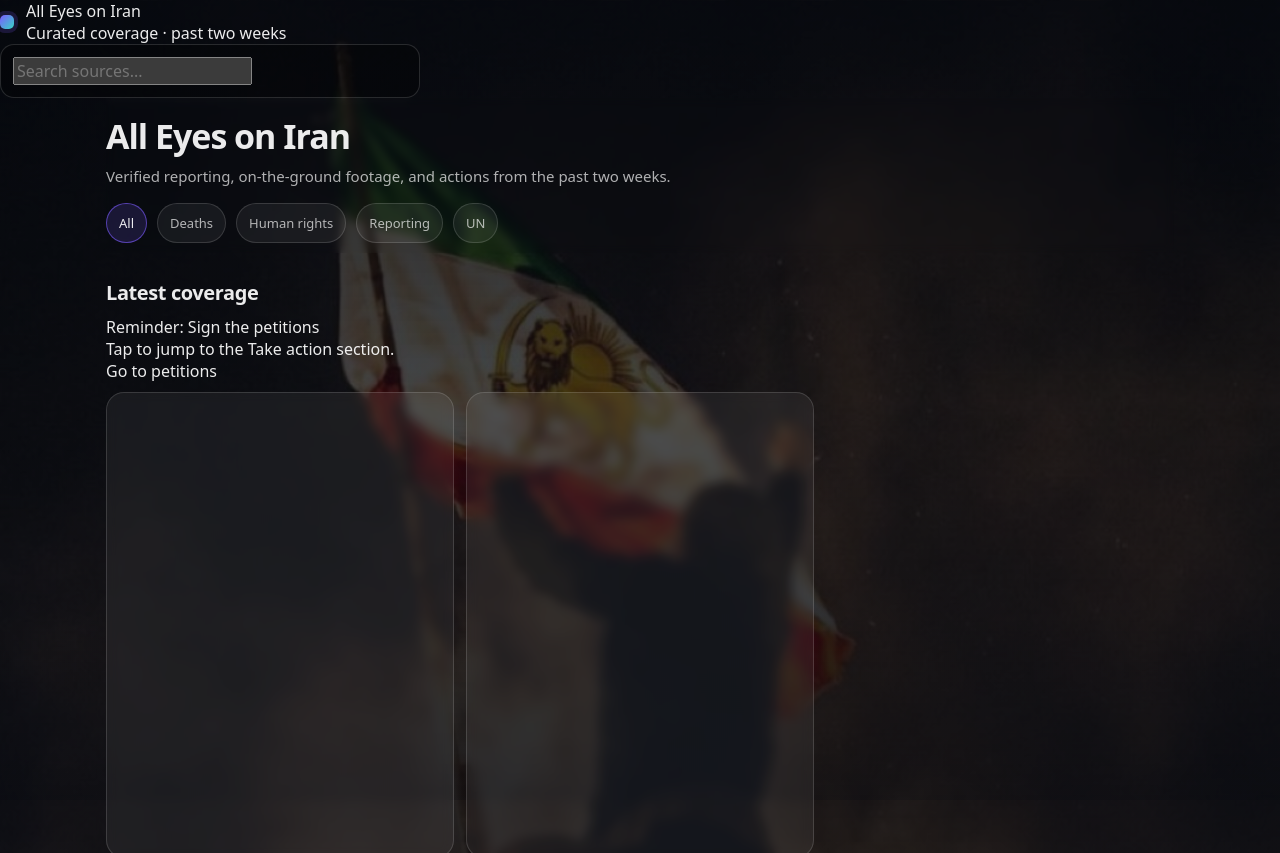
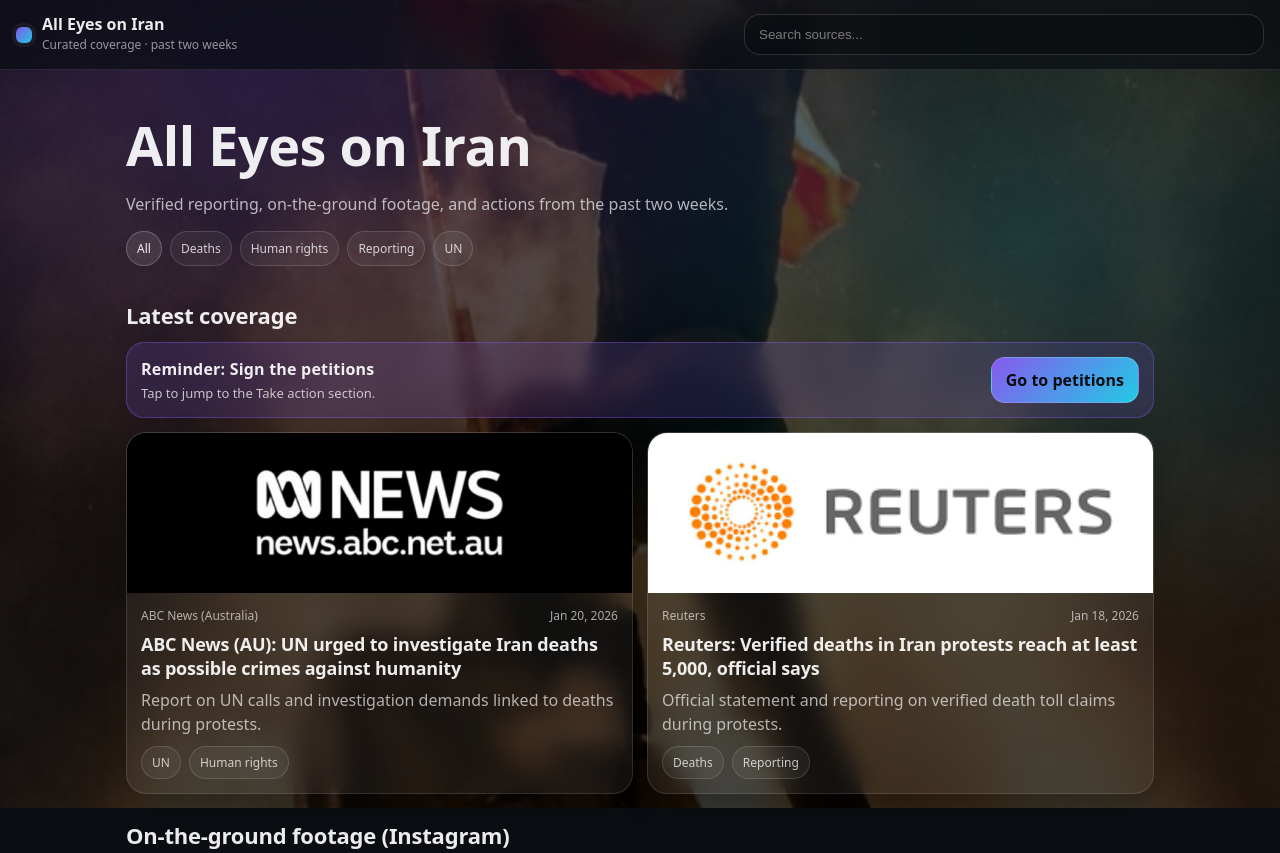
Before and after one commit to LazyPanda902/iran-internet-outages, a plain HTML site: page index.html in a window 1280 px wide. Shown: the top 853 px of the page. Drawn offline with Linux system fonts and the light colour scheme; a script that the page names is missing.

Commit message:
Update styles.css

```diff
--- a/styles.css
+++ b/styles.css
@@ -1,371 +1,323 @@
-/* styles.css (FINAL with background image + Instagram embed fit) */
-
 :root{
-  --bg:#0b0f19;
-  --text:rgba(255,255,255,.92);
-  --muted:rgba(255,255,255,.68);
-  --line:rgba(255,255,255,.14);
-  --accent:#7c5cff;
-  --accent2:#37d6c5;
-  --radius:18px;
-  --max:1100px;
+  --bg:#0b0d12;
+  --card: rgba(255,255,255,.06);
+  --card2: rgba(255,255,255,.08);
+  --stroke: rgba(255,255,255,.14);
+  --text: rgba(255,255,255,.92);
+  --muted: rgba(255,255,255,.68);
+  --muted2: rgba(255,255,255,.56);
+  --accent1: rgba(139, 92, 246, .95);
+  --accent2: rgba(34, 211, 238, .95);
 }
 
-*{ box-sizing:border-box; }
-html,body{ height:100%; }
-
+*{box-sizing:border-box}
+html,body{height:100%}
 body{
   margin:0;
-  font-family: system-ui, -apple-system, Segoe UI, Roboto, Arial, sans-serif;
-  color:var(--text);
-
-  /* Background image + overlay for readability */
-  background:
-    linear-gradient(
-      to bottom,
-      rgba(5,8,15,0.88),
-      rgba(5,8,15,0.75),
-      rgba(5,8,15,0.90)
-    ),
-    url("pic/background.jpg");
-
-  background-size: cover;
-  background-position: center top;
-  background-repeat: no-repeat;
-  background-attachment: fixed;
+  font-family: ui-sans-serif, system-ui, -apple-system, Segoe UI, Roboto, Helvetica, Arial, "Apple Color Emoji","Segoe UI Emoji";
+  background: var(--bg);
+  color: var(--text);
 }
 
-a{ color:inherit; text-decoration:none; }
-button,input{ font:inherit; }
-
-.wrap{
-  max-width:var(--max);
-  margin:0 auto;
-  padding:
-    0
-    max(16px, env(safe-area-inset-right))
-    0
-    max(16px, env(safe-area-inset-left));
+.bg{
+  position:fixed;
+  inset:0;
+  background:
+    radial-gradient(1200px 700px at 20% 10%, rgba(139, 92, 246,.22), transparent 60%),
+    radial-gradient(900px 700px at 80% 30%, rgba(34, 211, 238,.18), transparent 60%),
+    linear-gradient(to bottom, rgba(0,0,0,.65), rgba(0,0,0,.78)),
+    url("pic/background.jpg");
+  background-size: cover;
+  background-position: center;
+  filter:saturate(1.1);
+  transform: scale(1.02);
+  z-index:-1;
 }
 
-/* Header */
-.header{
+.topbar{
   position:sticky;
   top:0;
-  z-index:10;
+  z-index:50;
+  display:flex;
+  align-items:center;
+  justify-content:space-between;
+  gap:12px;
+  padding:14px 16px;
+  background: rgba(10,12,18,.68);
+  border-bottom: 1px solid rgba(255,255,255,.10);
   backdrop-filter: blur(14px);
-  background: rgba(10,12,20,0.78);
-  border-bottom:1px solid var(--line);
-}
-
-.header-inner{
-  display:flex;
-  flex-direction:column;
-  gap:12px;
-  padding:14px 0 12px;
 }
 
 .brand{
   display:flex;
   align-items:center;
-  gap:12px;
-  min-height:44px;
+  gap:10px;
+  min-width: 180px;
+}
+.dot{
+  width:16px;height:16px;border-radius:6px;
+  background: linear-gradient(135deg, var(--accent1), var(--accent2));
+  box-shadow: 0 0 0 4px rgba(255,255,255,.05);
+}
+.brand-title{font-weight:800; font-size:16px; line-height:1.1}
+.brand-sub{font-size:12px; color: var(--muted2); margin-top:2px}
+
+.search{
+  flex:1;
+  max-width: 520px;
+  display:flex;
+  justify-content:flex-end;
+}
+.search input{
+  width:100%;
+  max-width: 520px;
+  padding:12px 14px;
+  border-radius: 16px;
+  border: 1px solid rgba(255,255,255,.14);
+  background: rgba(0,0,0,.22);
+  color: var(--text);
+  outline:none;
+}
+.search input::placeholder{color: rgba(255,255,255,.45)}
+
+.wrap{
+  width:min(1060px, 100%);
+  margin: 0 auto;
+  padding: 16px;
 }
 
-.dot{
-  width:14px;
-  height:14px;
-  border-radius:5px;
-  background: linear-gradient(135deg, var(--accent), var(--accent2));
-  box-shadow:0 0 0 4px rgba(124,92,255,.18);
+.hero{
+  padding: 22px 0 8px;
+}
+.hero h1{
+  margin:0 0 10px;
+  font-size: clamp(34px, 5vw, 54px);
+  letter-spacing:-.5px;
+}
+.hero p{
+  margin:0;
+  max-width: 820px;
+  color: var(--muted);
+  font-size: 16px;
+  line-height: 1.55;
 }
 
-.title{
-  font-weight:900;
-  letter-spacing:-0.02em;
-  font-size:15px;
+.section-title{
+  margin: 26px 0 8px;
+  font-size: 22px;
+  letter-spacing:-.2px;
+}
+.section-desc{
+  margin:0 0 10px;
+  color: var(--muted2);
+  line-height: 1.5;
 }
 
-.subtitle{
-  color:var(--muted);
-  font-size:13px;
-  margin-top:2px;
+.chips{
+  display:flex;
+  gap:8px;
+  flex-wrap:wrap;
+  margin-top: 14px;
+}
+.chip{
+  border: 1px solid rgba(255,255,255,.14);
+  background: rgba(255,255,255,.05);
+  color: rgba(255,255,255,.78);
+  padding: 8px 10px;
+  border-radius: 999px;
+  font-size: 12px;
+  cursor:pointer;
+  user-select:none;
+}
+.chip.active{
+  border-color: rgba(255,255,255,.22);
+  background: rgba(255,255,255,.10);
+  color: rgba(255,255,255,.92);
 }
 
-.search{
-  width:100%;
-  min-height:44px;
-  padding:12px;
-  border-radius:14px;
-  border:1px solid var(--line);
-  background: rgba(0,0,0,.28);
-  color:var(--text);
-  outline:none;
+.petition-banner{
+  margin-top: 12px;
+  display:flex;
+  align-items:center;
+  justify-content:space-between;
+  gap: 12px;
+  padding: 14px 14px;
+  border-radius: 18px;
+  background: rgba(139, 92, 246, .16);
+  border: 1px solid rgba(139, 92, 246, .38);
+  backdrop-filter: blur(10px);
+}
+.petition-banner-title{
+  font-weight: 800;
+  letter-spacing: .2px;
+}
+.petition-banner-desc{
+  font-size: 13px;
+  color: rgba(255,255,255,.72);
+  margin-top: 4px;
 }
 
-.search:focus{
-  border-color: rgba(124,92,255,.7);
-  box-shadow:0 0 0 4px rgba(124,92,255,.18);
+.btn{
+  display:inline-flex;
+  align-items:center;
+  justify-content:center;
+  padding: 11px 14px;
+  border-radius: 14px;
+  text-decoration:none;
+  font-weight: 800;
+  color:#0b0d12;
+  background: linear-gradient(135deg, var(--accent1), var(--accent2));
+  border: 1px solid rgba(255,255,255,.18);
+  white-space: nowrap;
 }
 
-/* Hero */
-.hero{
-  padding:20px 0 10px;
-  backdrop-filter: blur(4px);
+.grid{
+  margin-top: 14px;
+  display:grid;
+  grid-template-columns: repeat(12, 1fr);
+  gap: 14px;
 }
 
-.hero h1{
-  margin:0;
-  font-size: clamp(20px, 5.5vw, 34px);
-  line-height:1.1;
-  letter-spacing:-0.03em;
+.card{
+  grid-column: span 6;
+  border-radius: 20px;
+  overflow:hidden;
+  background: var(--card);
+  border: 1px solid rgba(255,255,255,.12);
+  box-shadow: 0 10px 30px rgba(0,0,0,.25);
+  backdrop-filter: blur(12px);
+  cursor: pointer;
+  transition: transform .12s ease, background .12s ease, border-color .12s ease;
 }
-
-.hero p{
-  margin:10px 0 0;
-  color:var(--muted);
-  font-size:15px;
-  line-height:1.55;
+.card:hover{
+  transform: translateY(-2px);
+  background: var(--card2);
+  border-color: rgba(255,255,255,.18);
 }
-
-/* Chips */
-.chips{
-  display:flex;
-  gap:10px;
-  flex-wrap:wrap;
-  margin-top:14px;
-  overflow-x:auto;
-  -webkit-overflow-scrolling: touch;
-}
-
-.chip{
-  min-height:40px;
-  padding:10px 12px;
-  border-radius:999px;
-  border:1px solid var(--line);
-  background: rgba(255,255,255,.06);
-  color:var(--muted);
-  font-size:13px;
-  cursor:pointer;
-  white-space:nowrap;
-}
-
-.chip.active{
-  color:var(--text);
-  border-color: rgba(124,92,255,.6);
-  background: rgba(124,92,255,.16);
-}
-
-/* Section titles */
-.section-title{
-  margin:26px 0 10px;
-  font-size:20px;
-  font-weight:850;
-  letter-spacing:-0.02em;
-}
-
-.section-desc{
-  margin:0 0 12px;
-  color:var(--muted);
-  font-size:14px;
-  line-height:1.5;
-}
-
-/* Grid */
-.grid{
-  display:grid;
-  grid-template-columns:1fr;
-  gap:12px;
-  padding:10px 0 26px;
-}
-
-/* Cards */
-.card{
-  border:1px solid var(--line);
-  background: rgba(255,255,255,.06);
-  border-radius:var(--radius);
-  overflow:hidden;
-  backdrop-filter: blur(6px);
-  transition: transform .12s ease, background .12s ease;
-}
-
-.card:active{ transform: scale(.985); }
-
-@media (hover:hover){
-  .card:hover{
-    transform: translateY(-2px);
-    background: rgba(255,255,255,.09);
-  }
-}
-
-/* Thumbnails */
-.thumb-wrap{
-  position:relative;
-  width:100%;
-  aspect-ratio:16/9;
-  background: rgba(255,255,255,.06);
-  border-bottom:1px solid var(--line);
-  overflow:hidden;
+.card:active{
+  transform: translateY(0px) scale(.995);
 }
 
 .thumb{
   width:100%;
-  height:100%;
-  object-fit:cover;
+  height: 160px;
   display:block;
-  opacity:0; /* hidden until JS adds .loaded */
-  transition: opacity .18s ease;
+  object-fit: cover;
+  background: rgba(0,0,0,.18);
 }
 
-.thumb.loaded{ opacity:1; }
-
-.skeleton{
-  position:absolute;
-  inset:0;
-  background: linear-gradient(
-    90deg,
-    rgba(255,255,255,.05),
-    rgba(255,255,255,.12),
-    rgba(255,255,255,.05)
-  );
-  background-size:200% 100%;
-  animation: shimmer 1.2s linear infinite;
+.card-body{
+  padding: 14px 14px 14px;
 }
-
-@keyframes shimmer{
-  from{ background-position:0 0; }
-  to{ background-position:-200% 0; }
-}
-
-/* Card content */
-.card-body{ padding:12px; }
-
 .kicker{
   display:flex;
   justify-content:space-between;
   gap:10px;
-  font-size:12px;
-  color:var(--muted);
+  color: rgba(255,255,255,.64);
+  font-size: 12px;
+  margin-bottom: 8px;
 }
-
 .h{
-  margin:10px 0 8px;
-  font-weight:850;
-  font-size:16px;
-  letter-spacing:-0.02em;
-  line-height:1.25;
+  font-size: 18px;
+  font-weight: 800;
+  letter-spacing: -.2px;
+  margin-bottom: 8px;
 }
-
 .desc{
-  margin:0;
-  font-size:14px;
-  color:var(--muted);
-  line-height:1.55;
+  color: rgba(255,255,255,.66);
+  line-height: 1.5;
+  margin: 0 0 10px;
 }
 
 .tags{
   display:flex;
   flex-wrap:wrap;
   gap:8px;
-  margin-top:10px;
+}
+.tag{
+  font-size: 12px;
+  padding: 7px 10px;
+  border-radius: 999px;
+  border: 1px solid rgba(255,255,255,.14);
+  background: rgba(255,255,255,.05);
+  color: rgba(255,255,255,.74);
 }
 
-.tag{
-  font-size:12px;
-  padding:7px 9px;
-  border-radius:999px;
-  border:1px solid var(--line);
-  background: rgba(255,255,255,.04);
-  color:var(--muted);
+.card-actions{
+  margin-top: 12px;
+  display:flex;
+  gap:10px;
 }
-
-/* Petitions */
-.petitions .card{
-  border-color: rgba(124,92,255,.6);
-  background: rgba(124,92,255,.16);
-}
-
-.petition-btn{
-  margin-top:12px;
-  padding:12px;
-  text-align:center;
-  border-radius:14px;
-  background: linear-gradient(135deg, var(--accent), var(--accent2));
-  color:#0a0c12;
-  font-weight:900;
-  min-height:44px;
-}
-
-/* Petition reminder banner button */
-.petition-cta{
+.linkbtn{
+  width: 100%;
   display:inline-flex;
   align-items:center;
   justify-content:center;
-  min-height:44px;
-  padding:12px 16px;
-  border-radius:14px;
-  border:1px solid rgba(255,255,255,.16);
-  background: rgba(255,255,255,.10);
+  text-decoration:none;
   color: rgba(255,255,255,.92);
-  font-weight:900;
+  background: rgba(255,255,255,.08);
+  border: 1px solid rgba(255,255,255,.14);
+  padding: 10px 12px;
+  border-radius: 14px;
+  font-weight: 800;
+}
+.linkbtn:hover{
+  background: rgba(255,255,255,.11);
 }
 
-.petition-cta:active{ transform: scale(.98); }
-
-/* Instagram embed fit */
-.instagram-embed-wrap{
-  margin-top:12px;
-  border-radius:16px;
-  overflow:hidden;
-  border:1px solid rgba(255,255,255,.12);
-  background: rgba(0,0,0,.18);
+.petition-alert{
+  margin: 10px 0 14px;
+  padding: 12px 14px;
+  border-radius: 14px;
+  font-weight: 900;
+  letter-spacing: .2px;
+  color: #fff;
+  background: rgba(220, 38, 38, .92);
+  border: 1px solid rgba(255, 255, 255, .18);
+  text-align: center;
 }
 
-/* Make Instagram blockquote behave nicely inside cards */
-.instagram-media{
-  margin:0 !important;
-  width:100% !important;
-  min-width:0 !important;
-  max-width:100% !important;
+.footer{
+  margin: 26px 0 10px;
+  padding-bottom: 26px;
+}
+.footer-line{
+  height: 1px;
+  background: rgba(255,255,255,.12);
+  margin: 18px 0 14px;
+}
+.footer-text{
+  color: rgba(255,255,255,.58);
+  font-size: 12px;
+  line-height: 1.5;
 }
 
-/* Footer */
-.footer{
-  border-top:1px solid var(--line);
-  padding:18px 0 26px;
-  color:var(--muted);
-  display:flex;
-  flex-direction:column;
-  gap:6px;
+/* Instagram embed polish */
+.instagram-embed-wrap{
+  margin-top: 10px;
+  border-radius: 16px;
+  overflow:hidden;
+}
+.instagram-media{
+  width:100% !important;
+  max-width: 100% !important;
+  margin: 0 !important;
+}
+.instagram-media[style*="display: none"]{
+  display:none !important;
 }
 
-.muted{ color:var(--muted); }
-
 /* Responsive */
-@media (min-width:680px){
-  .header-inner{
-    flex-direction:row;
-    align-items:center;
-    justify-content:space-between;
-  }
-  .search{ width:min(420px, 45vw); }
-  .grid{ grid-template-columns: repeat(2, 1fr); }
+@media (max-width: 860px){
+  .card{grid-column: span 12}
+  .thumb{height: 170px}
+  .search{justify-content:flex-end}
 }
 
-@media (min-width:980px){
-  .grid{ grid-template-columns: repeat(3, 1fr); }
+@media (max-width: 520px){
+  .topbar{flex-direction:column; align-items:stretch}
+  .brand{min-width: unset}
+  .search input{max-width: unset}
+  .petition-banner{flex-direction:column; align-items:stretch}
+  .btn{width:100%}
 }
-/* Hide broken Instagram embeds cleanly */
-.instagram-media[style*="display: none"],
-.instagram-media iframe[src=""] {
-  display: none !important;
-}
-
-/* If Instagram shows an error box, soften it */
-.instagram-embed-wrap {
-  background: rgba(0,0,0,0.25);
-}
-
-.instagram-embed-wrap:empty {
-  display: none;
-}
```
